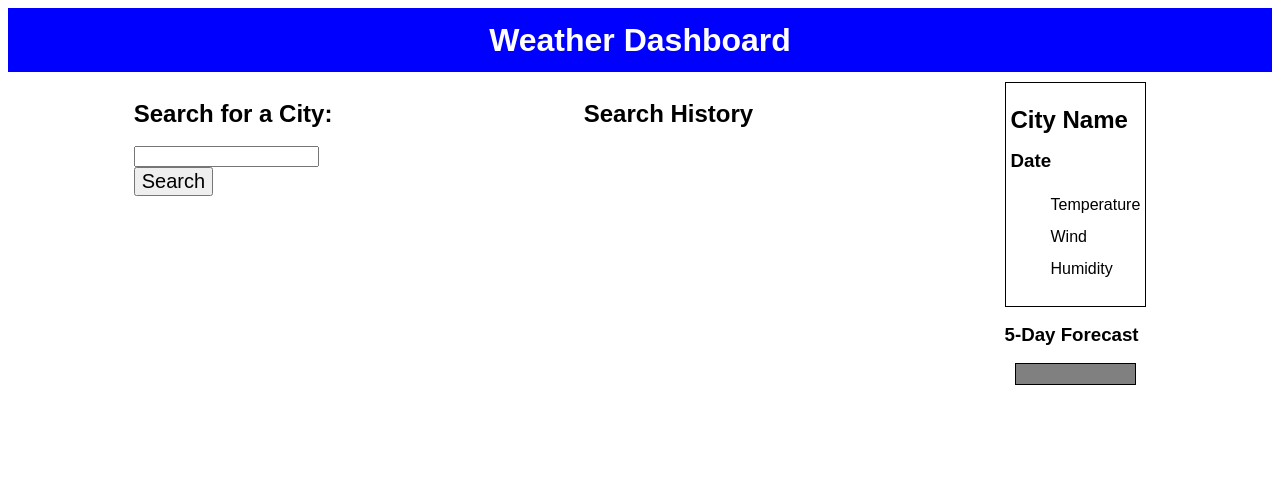
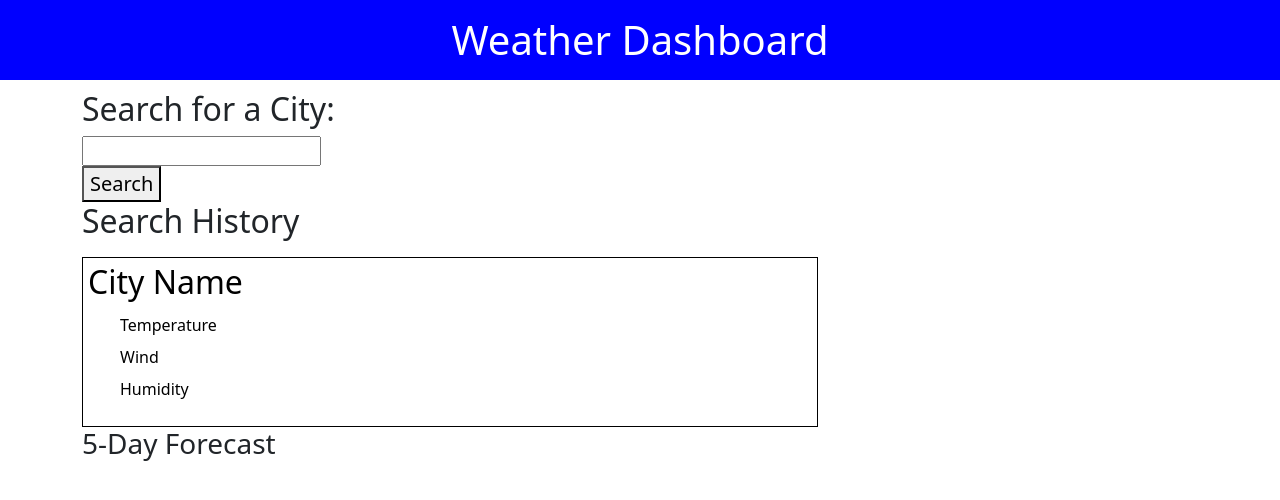
Before and after one commit to annikacrossley/weather-dashboard, a plain HTML site: page index.html in a window 1280 px wide. Drawn offline with nearby package versions, Linux system fonts and the light colour scheme.

Commit message:
bootstrap and attempt at other requirements

```diff
--- a/assets/script.js
+++ b/assets/script.js
@@ -7,7 +7,7 @@
 //WHEN I click on a city in the search history THEN I am again presented with current and future conditions for that city
 
 let APIkey = "5ae0c255890061ed7b0bad5e03c377e9"
-let fetchButton = document.getElementById('search-button');
+let fetchButton = document.getElementById('search-button')
 
 function getApi(cityName) {
     let requestUrl = 'https://api.openweathermap.org/data/2.5/weather?q=' + cityName + '&appid=' + APIkey + '&units=imperial'
@@ -16,6 +16,7 @@ function getApi(cityName) {
     }).then(function(data) {
         console.log(data)
         document.querySelector("#city-name").textContent = data.name
+        //document.querySelector("date-today") =
         document.querySelector("#temp").textContent = "Temperature: " + data.main.temp + "F"
         document.querySelector("#wind").textContent = "Wind: " + data.wind.speed + "mph"
         document.querySelector("#humidity").textContent = "Humidity: " + data.main.humidity + "%"
@@ -25,7 +26,7 @@ function getApi(cityName) {
 
 function forecast (latitude, longitude) {
     let requestUrl = 'https://api.openweathermap.org/data/2.5/forecast?lat=' + latitude + '&lon=' + longitude + '&appid=' + APIkey + '&units=imperial'
-    let container = document.querySelector('.container')
+    let container = document.querySelector('#container')
     fetch(requestUrl).then(function(response) {
         console.log(response)
         return response.json()
@@ -39,7 +40,7 @@ function forecast (latitude, longitude) {
             let humidity = document.createElement("li")
             if (data.list[i].dt_txt.includes("12:00:00")) {
                 console.log(data.list[i])
-                date.textContent = data.list[i].dt_txt
+                date.textContent = data.list[i].dt_txt.split(' ')[0]
                 temp.textContent = "Temperature: " + data.list[i].main.temp + "F"
                 wind.textContent = "Wind: " + data.list[i].wind.speed + "mph"
                 humidity.textContent = "Humidity: " + data.list[i].main.humidity + "%"
@@ -55,14 +56,19 @@ function forecast (latitude, longitude) {
 
 fetchButton.addEventListener('click', function() {
     let citySearch = document.querySelector("#city-search").value
-    let searchHistory = document.getElementById("search-history")
     getApi(citySearch)
     let storedCities = JSON.parse(localStorage.getItem("history")) || []
     storedCities.push({
         city:citySearch
     })
     localStorage.setItem("history", JSON.stringify(storedCities))
-    for (let i = 0; i < 6; i++) {
-        searchHistory.innerText = storedCities[0]
-    }
+    // let cityList = ""
+    // for(i=0; i<11; i++) {
+    //     cityList= `
+    //     <ul>
+    //         <li>${storedCities[i].city}</li>
+    //     </ul>
+    //     `
+    // }
+    // cityList = document.getElementById("city-list").innerHTML
 });
--- a/assets/style.css
+++ b/assets/style.css
@@ -19,18 +19,6 @@ h1 {
     line-height: 2;
 }
 
-main {
-    display: flex;
-    flex-direction: row;
-    justify-content: space-around;
-}
-
-#container {
-    display: flex;
-    flex-direction: column;
-    justify-content: space-evenly;
-}
-
 #result {
     color: black;
     border: 1px solid black;
@@ -42,17 +30,6 @@ li {
     line-height: 2;
 }
 
-.container {
-    display: flex;
-    flex-direction: row;
-    justify-content: space-between;
-    border: 1px solid black;
-    color: white;
-    background-color: gray;
-    padding: 10px 30px 10px 10px;
-    margin: 10px;
-}
-
 button {
     font-size: 20px;
 }
--- a/index.html
+++ b/index.html
@@ -4,39 +4,61 @@
     <meta charset="UTF-8">
     <meta name="viewport" content="width=device-width, initial-scale=1.0">
     <title>Weather Dashboard</title>
-    <link rel="stylesheet" href="assets\style.css" />
+    <link href="https://cdn.jsdelivr.net/npm/bootstrap@5.1.3/dist/css/bootstrap.min.css" rel="stylesheet" integrity="sha384-1BmE4kWBq78iYhFldvKuhfTAU6auU8tT94WrHftjDbrCEXSU1oBoqyl2QvZ6jIW3" crossorigin="anonymous">
+    <link rel="stylesheet" href="assets\style.css"/>
 </head>
 <body>
     <header>
         <h1>Weather Dashboard</h1>
     </header>
     <main>
+    <!--Search for a City + Search History-->
+        <div class="container">
+            <div class="row">
+                <div class="col-sm-4">
+                    <!--Search for a City-->
                     <div id="search">
                         <h2 id="search-title">Search for a City:</h2>
                         <input id="city-search" type="text" aria-label="Search"></input><br>
                         <button id="search-button">Search</button>
                     </div>
+                    <!--Search History-->
                     <div id="history">
+                        <div>
                             <h2>Search History</h2>
-            <p id="search-history"></p>
+                            <ul id="city-list">
+                            </ul>
                         </div>
-        <div id="container">
+                    </div>
+                </div>
+            </div>
+        </div>
+    <!--Today's Weather + 5 Day Forecast-->
+        <div class="container">
+            <div class="row">
+                <div class="col-lg-8">
+                    <!--Today's Weather-->
                     <div id="result">
                         <h2 id="city-name">City Name</h2>
-                <h3 id="date">Date</h3>
+                        <h3 id="date-today"></h3>
                         <ul>
                             <li id="temp">Temperature</li>
                             <li id="wind">Wind</li>
                             <li id="humidity">Humidity</li>
                         </ul>
                     </div>
+                    <!--5 Day Forecast-->
                     <div id="forecast">
                         <h3>5-Day Forecast</h3>
-                <div class="container">
+                        <div id="container">
                         </div>
                     </div>
                 </div>
+            </div>
+        </div>
+
         <script src="./assets/script.js"></script>
+
     </main>
 </body>
 </html>
```
Lines whose indentation alone changed are shown as unchanged.
